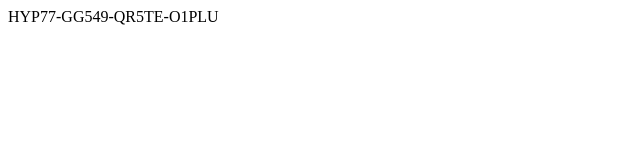
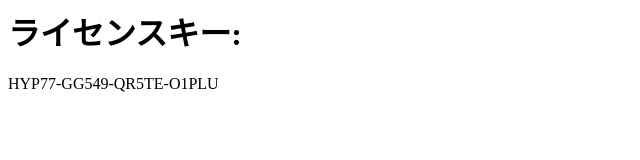
Before and after one commit to Skota11/s-os-licence, a plain HTML site: page index.html in a window 1280 px wide. Shown: the whole page, without its empty margins (0-640 px from the left). Drawn offline with Linux system fonts and the light colour scheme.

Commit message:
Update index.html

```diff
--- a/index.html
+++ b/index.html
@@ -1 +1,2 @@
-HYP77-GG549-QR5TE-O1PLU
+<h1>ライセンスキー:</h1>
+<p>HYP77-GG549-QR5TE-O1PLU</p>
```
